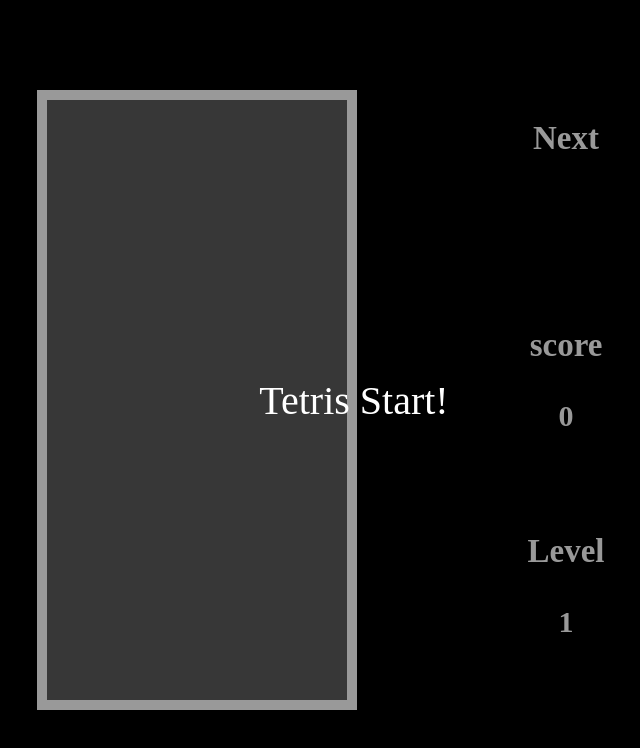
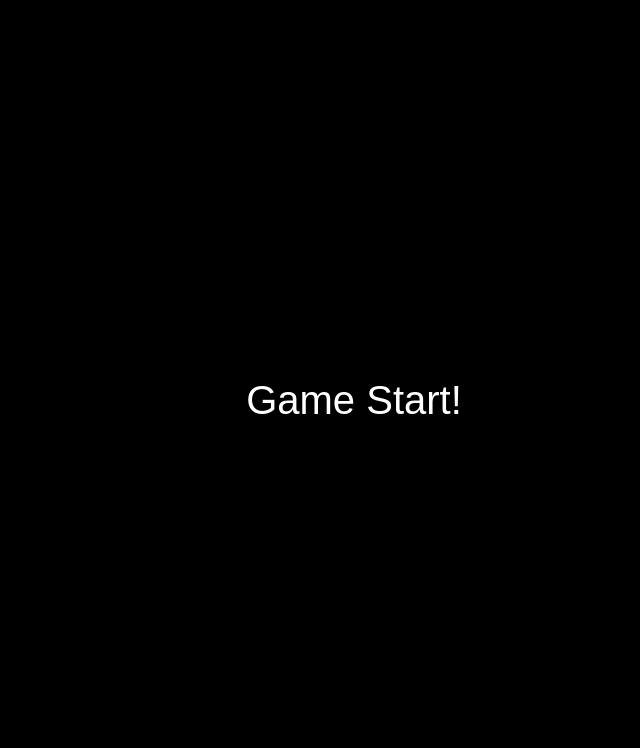
Before and after one commit to junheeleeme/tetris_v1.0, a plain HTML site: page tetris.html in a window 1280 px wide. Shown: the whole page, without its empty margins (286-926 px from the left). Drawn offline with Linux system fonts and the light colour scheme; a web font is replaced by a local one.

Commit message:
HTML구조 및 UI 개선

```diff
--- a/style.css
+++ b/style.css
@@ -1,6 +1,13 @@
 @charset "utf-8";
 
-*{ box-sizing: border-box; margin: 0 auto; padding: 0; }
+@font-face {
+    font-family: 'NEXON Lv2 Gothic Bold';
+    src: url('https://cdn.jsdelivr.net/gh/projectnoonnu/noonfonts_20-04@2.1/NEXON Lv2 Gothic Bold.woff') format('woff');
+    font-weight: normal;
+    font-style: normal;
+}
+
+*{ box-sizing: border-box; margin: 0 auto; padding: 0; font-family: 'NEXON Lv2 Gothic Bold', sans-serif; }
 html{ width: 100%; height: 100%; background: #000; }
 h2{ color: #fff; font-size: 33px; margin: 10px 0 35px; }
 h3{ color: #fff; font-size: 30px; margin: 10px 0; }
@@ -25,24 +32,11 @@
     width: 100%;
     height: 100%;
     background: #000;
-    transition: .5s ease-in-out;
+    transition: .68s ease-in-out;
+    opacity: 1;
 }
 
-.start_wrap>.start_btn{
-    display: inline-block;
-    position: absolute;
-    top: 50%;
-    left: 50%;
-    transform: translate(-50%, -50%);
-    font-size: 40px;
-    color: #fff;
-    opacity: 1 !important;
-    z-index: 9999;
-    cursor: pointer;
-}
-
-.start_inner>span{
-    display: inline-block;
+.start_btn{
     position: absolute;
     top: 50%;
     left: 50%;
@@ -50,14 +44,11 @@
     font-size: 40px;
     color: #fff;
     z-index: 9999;
+    cursor: pointer;
 }
 
-.start_wrap:hover .start_inner{
+.start_btn:hover ~ .start_inner{
     opacity: .4;
-}
-
-.start_wrap:hover .start_inner>span{
-    display: none;
 }
 
 .stop_wrap{
--- a/tetris.html
+++ b/tetris.html
@@ -4,8 +4,10 @@
     <meta charset="UTF-8">
     <meta http-equiv="X-UA-Compatible" content="IE=edge">
     <meta name="viewport" content="width=device-width, initial-scale=1.0">
+    <link href='http://www.openhiun.com/hangul/nanumbarungothic.css' rel='stylesheet' type='text/css'>
+
     <link rel="stylesheet" href="style.css">
-    <title>Document</title>
+    <title>Tetris v1.0</title>
 </head>
 <body>
     <div class="wrap">
@@ -59,8 +61,8 @@
     </div>
 
     <div class="start_wrap">
-        <div class="start_inner"><span>Tetris Start!</span></div>
-        <span class="start_btn">Tetris Start!</span>
+        <p class="start_btn">Game Start!</p>
+        <div class="start_inner"></div>
     </div>
     <div class="gameover">
         <div class="gameover_inner">
```
